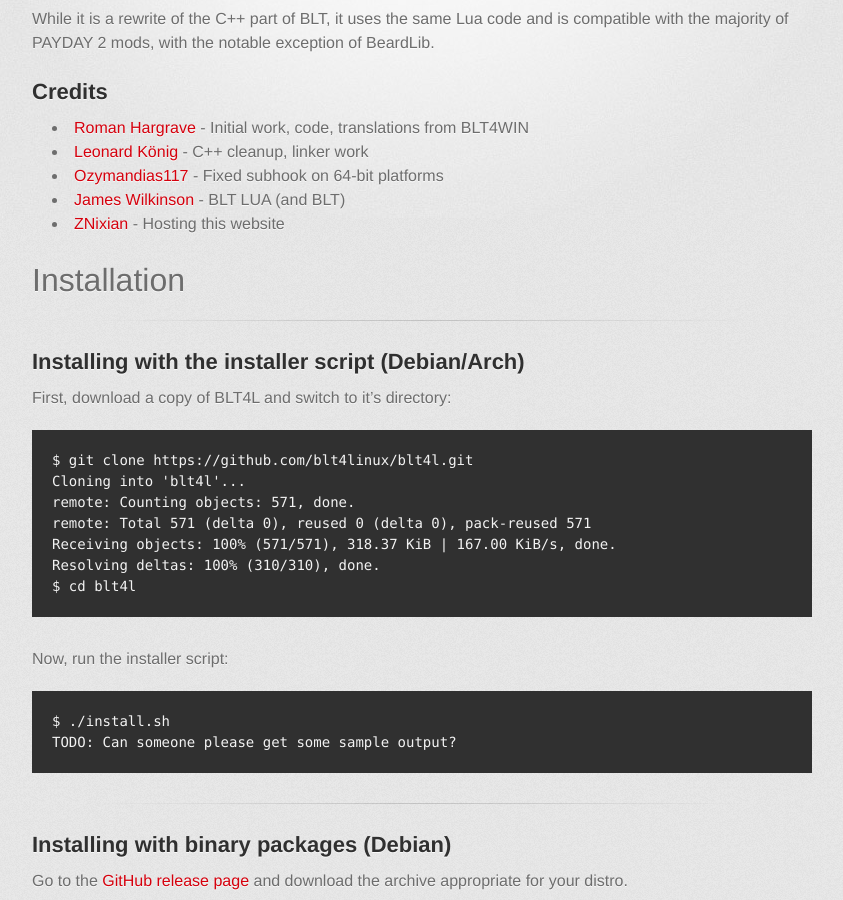
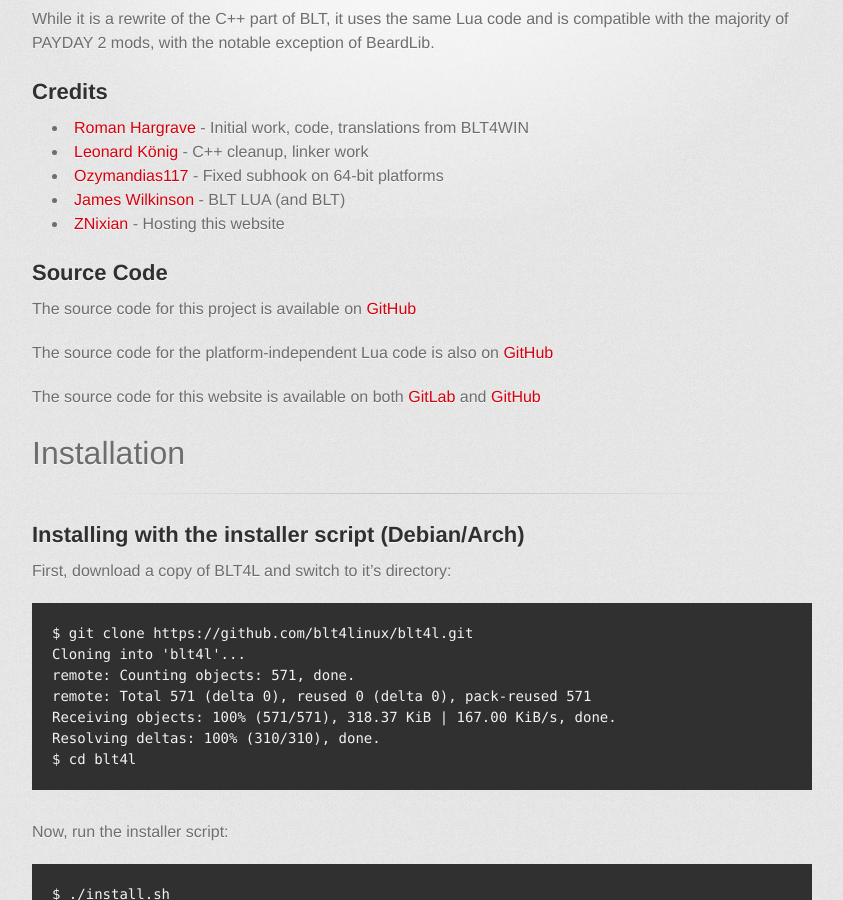
Before and after one commit to blt4linux/blt4linux.info, a Jekyll site: the page built from index.md, in a window 1280 px wide and 900 px high, scrolled down 355 px. Shown: the whole window, without its empty margins (218-1061 px from the left). Built offline with Jekyll 4.4.1, drawn with Linux system fonts in a browser that asks for light colours; some web fonts are replaced; our own code applies the rules of GitHub Pages for plain Markdown files.

Commit message:
Add 'source code' section

```diff
--- a/index.md
+++ b/index.md
@@ -16,6 +16,15 @@
  - [Ozymandias117](https://github.com/Ozymandias117) - Fixed subhook on 64-bit platforms
  - [James Wilkinson](https://github.com/JamesWilko) - BLT LUA (and BLT)
  - [ZNixian](https://znix.xyz) - Hosting this website
+
+## Source Code
+The source code for this project is available on [GitHub](https://github.com/blt4linux/blt4l)
+
+The source code for the platform-independent Lua code is
+also on [GitHub](https://github.com/JamesWilko/Payday-2-BLT-Lua)
+
+The source code for this website is available on both [GitLab](https://gitlab.com/znixian/blt4linux.info)
+and [GitHub](https://github.com/blt4linux/blt4linux.info)
 
 # Installation
 
```
